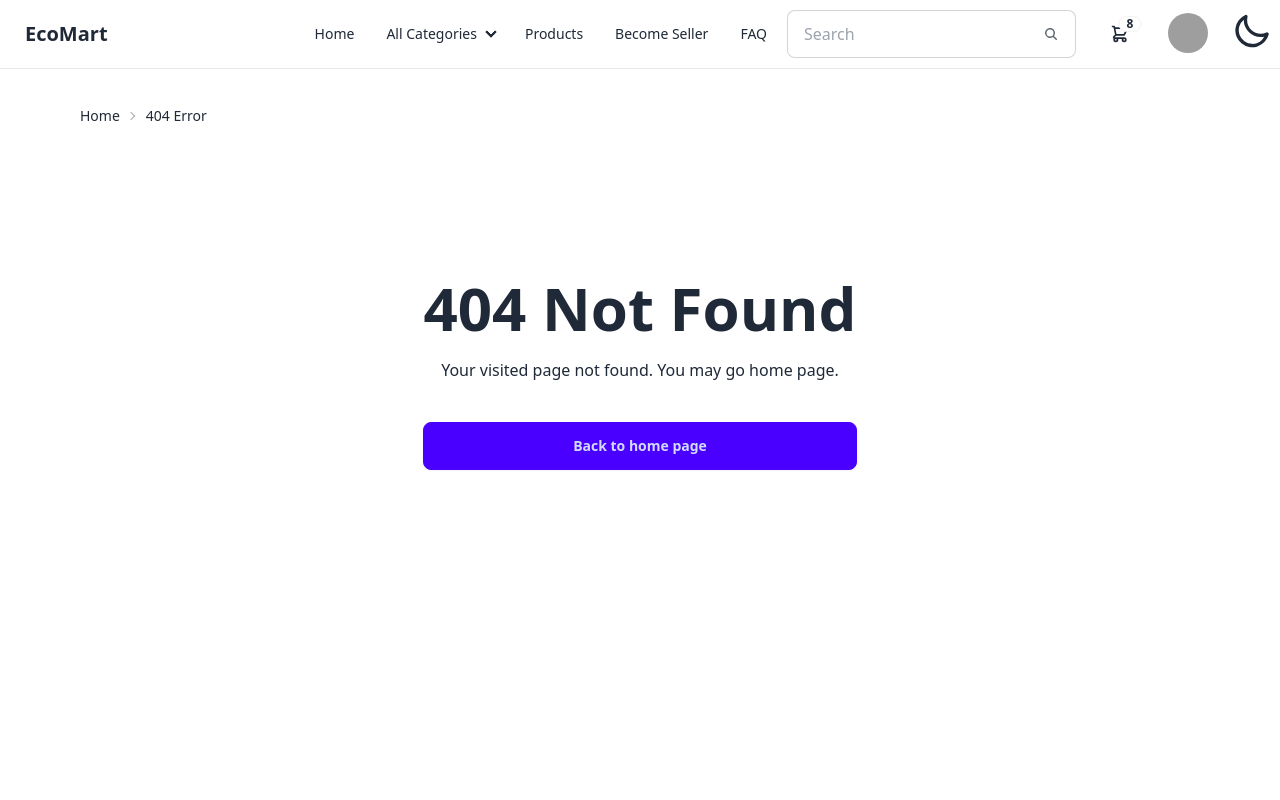
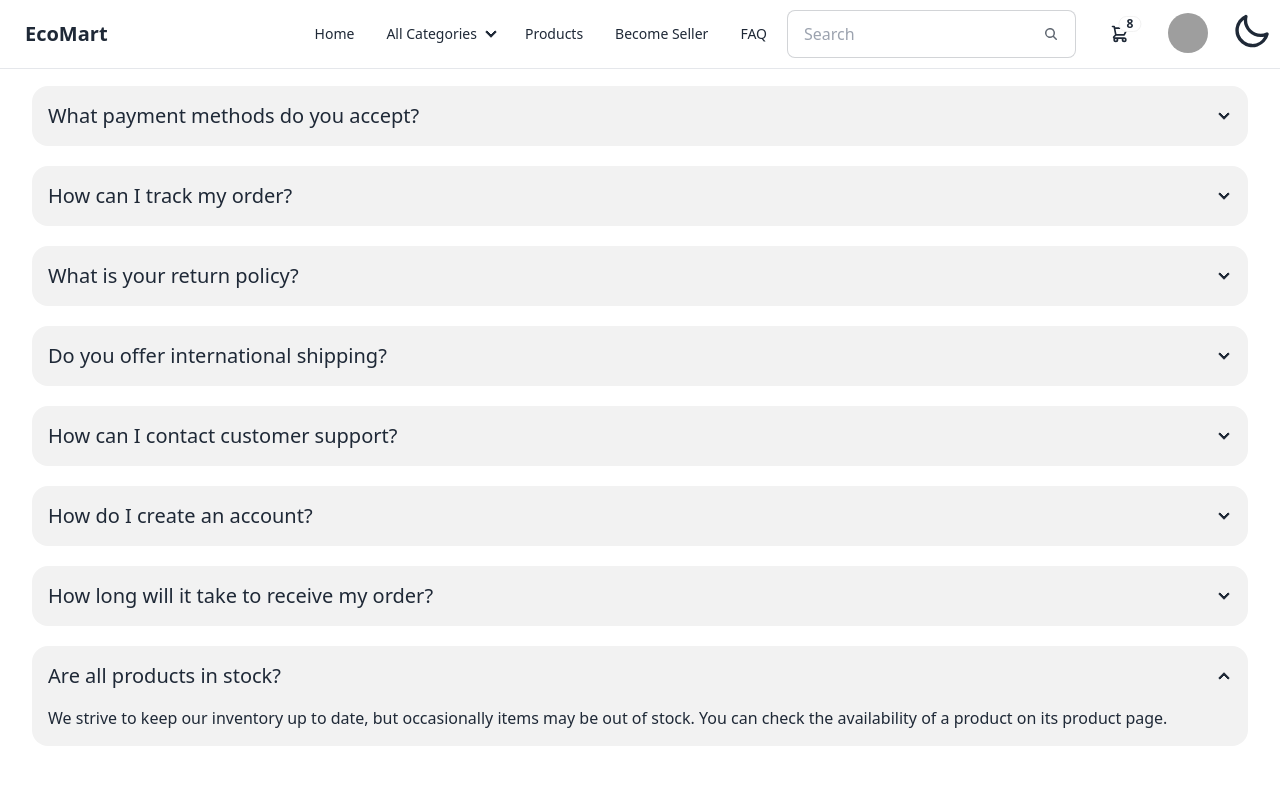
Before and after one commit to Hennamaria07/EcoMart-frontent, a React (Vite) app: page /faq in a window 1280 px wide. Shown: the top 800 px of the page. Built offline with nearby package versions, Linux system fonts and the light colour scheme; grey boxes are pictures that could not be loaded.

Commit message:
faq page completed

```diff
--- a/src/App.jsx
+++ b/src/App.jsx
@@ -1,7 +1,7 @@
 import { useState } from 'react'
 import './App.css'
 import { BrowserRouter, Routes, Route } from 'react-router-dom'
-import { Home, Login, NotFount, Register } from './pages'
+import { Faq, Home, Login, NotFount, Register } from './pages'
 
 function App() {
   const [count, setCount] = useState(0)
@@ -22,6 +22,10 @@ function App() {
       element={<Login />}
       />
       <Route
+      path={"/faq"}
+      element={<Faq />}
+      />
+      <Route
       path={"*"}
       element={<NotFount />}
       />
--- /dev/null
+++ b/src/components/Accordion.jsx
@@ -0,0 +1,22 @@
+import React from 'react';
+import faq from "../data/faqData.js"
+
+const Accordion = () => {
+    return (
+        <div className='grid gap-5'>
+            {faq?.map((item) => (
+                <div key={item.id} className="collapse collapse-arrow bg-base-200">
+                <input type="radio" name="my-accordion-2" defaultChecked />
+                <div className="collapse-title text-xl font-medium">
+                    {item.question}
+                </div>
+                <div className="collapse-content">
+                    <p>{item.answer}</p>
+                </div>
+            </div>
+            ))}
+        </div>
+    )
+}
+
+export default Accordion
--- /dev/null
+++ b/src/components/index.js
@@ -0,0 +1,6 @@
+import Accordion from "./Accordion";
+import LoginForm from "./LoginForm";
+import Layout from "./layout/Layout";
+
+
+export {Layout, Accordion, LoginForm}
--- /dev/null
+++ b/src/data/faqData.js
@@ -0,0 +1,44 @@
+const faq = [
+    {
+      id: 1,
+      question: "What payment methods do you accept?",
+      answer: "We accept credit/debit cards, PayPal, and other secure payment methods."
+    },
+    {
+      id: 2,
+      question: "How can I track my order?",
+      answer: "You can track your order by logging into your account and checking the order status. Additionally, you will receive email notifications with tracking information."
+    },
+    {
+      id: 3,
+      question: "What is your return policy?",
+      answer: "We offer a 30-day return policy. If you are not satisfied with your purchase, you can return the item(s) for a full refund or exchange."
+    },
+    {
+      id: 4,
+      question: "Do you offer international shipping?",
+      answer: "Yes, we offer international shipping to select countries. Shipping rates and delivery times may vary depending on the destination."
+    },
+    {
+      id: 5,
+      question: "How can I contact customer support?",
+      answer: "You can contact our customer support team via email at support@ecomart.com or by phone at 1-800-ECOMART during business hours."
+    },
+    {
+        id: 6,
+        question: "How do I create an account?",
+        answer: "You can create an account by clicking on the 'Sign Up' link at the top right corner of the page and filling out the required information."
+      },
+      {
+        id: 7,
+        question: "How long will it take to receive my order?",
+        answer: "Delivery times vary depending on your location and the shipping method chosen. You can check estimated delivery times during checkout."
+      },
+      {
+        id: 8,
+        question: "Are all products in stock?",
+        answer: "We strive to keep our inventory up to date, but occasionally items may be out of stock. You can check the availability of a product on its product page."
+      }
+  ];
+
+  export default faq;
--- /dev/null
+++ b/src/pages/Faq.jsx
@@ -0,0 +1,14 @@
+import React from 'react'
+import { Accordion, Layout } from '../components'
+
+const Faq = () => {
+  return (
+    <Layout>
+        <section className='container py-5 w-full'>
+        <Accordion />
+    </section>
+    </Layout>
+  )
+}
+
+export default Faq
--- a/src/pages/index.js
+++ b/src/pages/index.js
@@ -2,6 +2,6 @@ import Home from "./Home";
 import NotFount from "./Error";
 import Login from "./auth/Login";
 import Register from "./auth/Register";
+import Faq from "./Faq";
 
-
-export {Home, NotFount, Login, Register}
+export {Home, NotFount, Login, Register, Faq}
--- a/tailwind.config.js
+++ b/tailwind.config.js
@@ -13,6 +13,12 @@ export default {
         xl: '5rem',
         '2xl': '6rem',
       },
+      screens: {
+        sm: '100%',    // Small screens (up to 640px wide)
+        md: '100%',    // Medium screens (up to 768px wide)
+        lg: '100%',  // Large screens (up to 1024px wide)
+        xl: '100%',  // Extra large screens (up to 1280px wide)
+      },
     },
     extend: {},
   },
```
